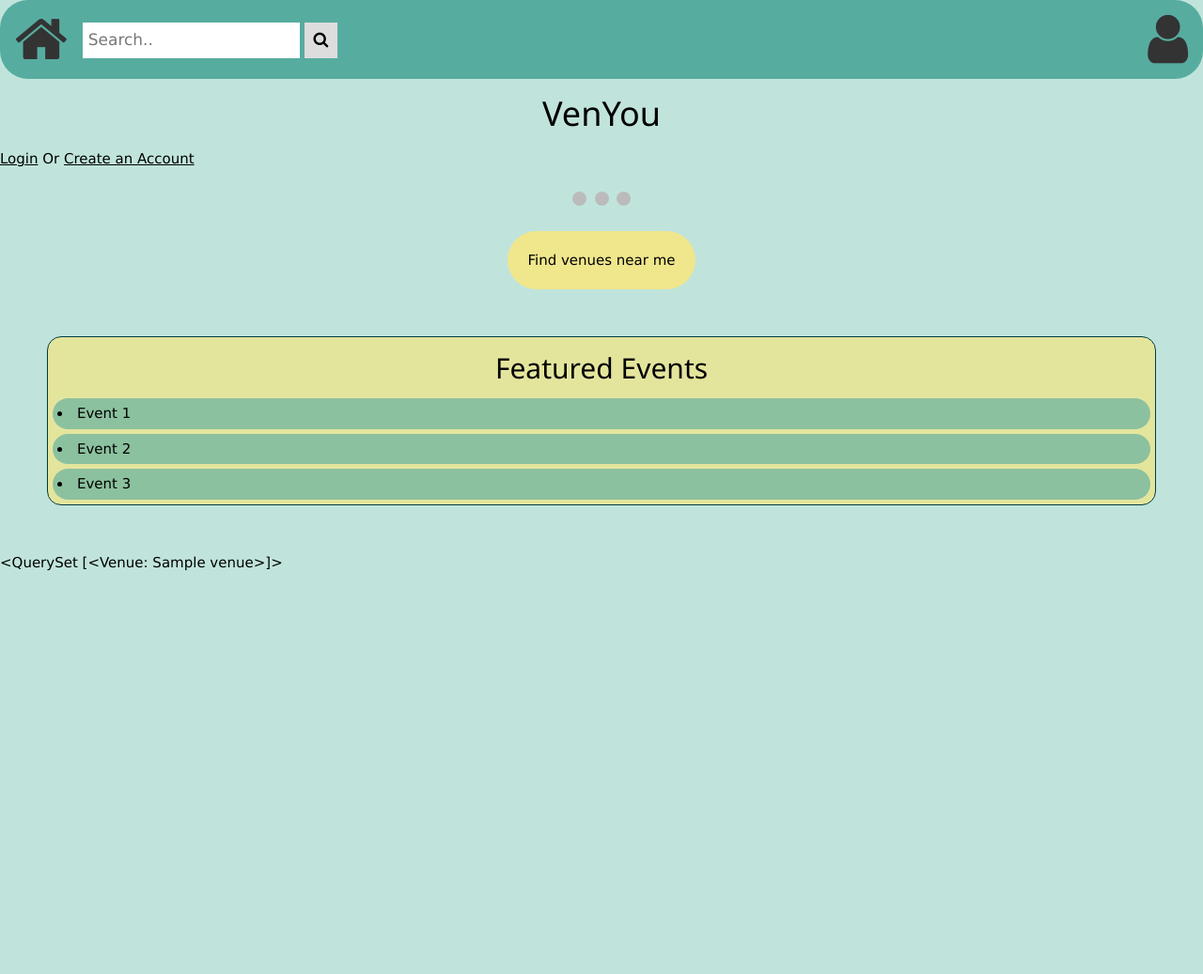
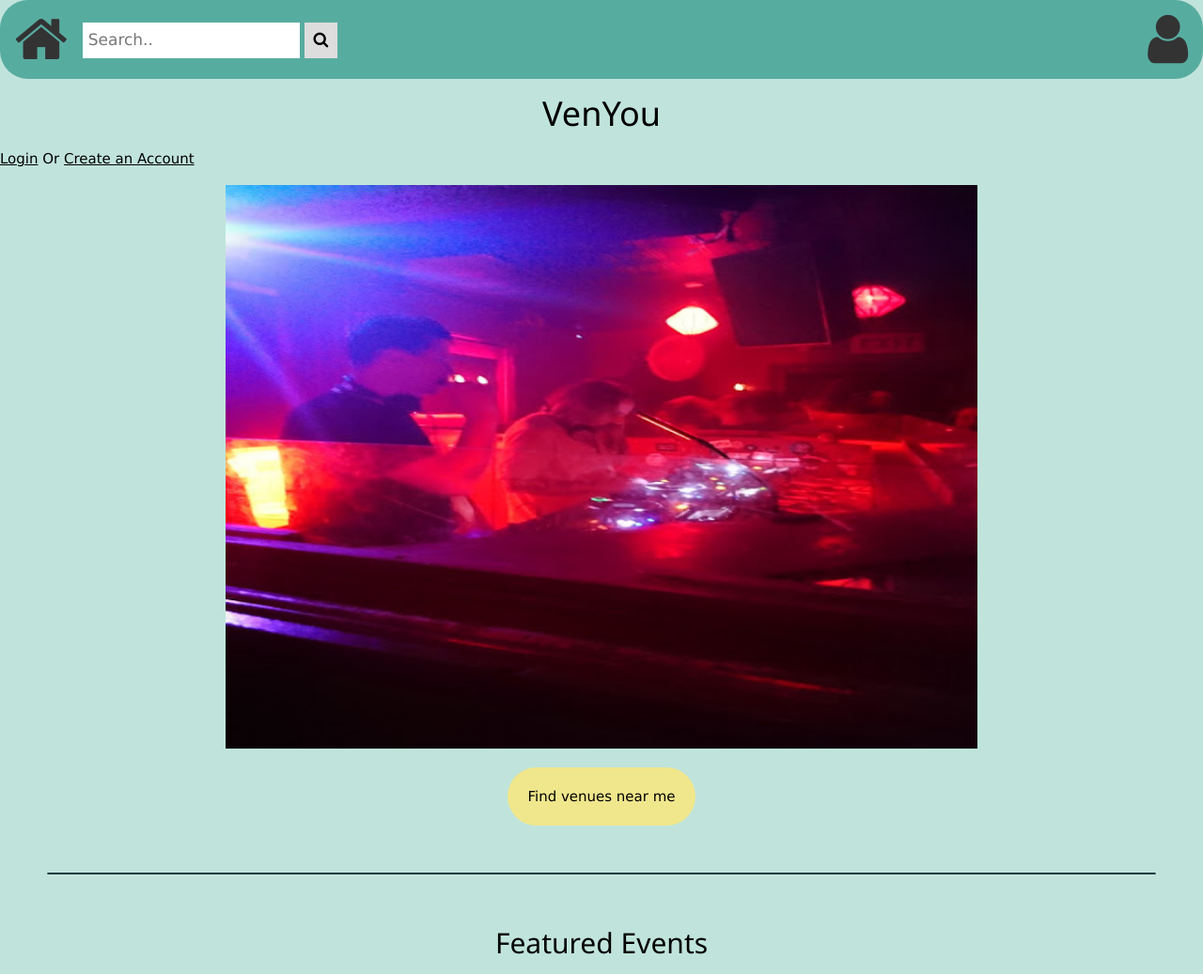
Before and after one commit to KylaNel/VenYou, a Django app: page / in a window 1280 px wide. Shown: the top 1037 px of the page at 94% size. Before the commit the page ends 608 px from the top, so only its background shows below. Run offline with Django 3.2, Linux system fonts and the light colour scheme; tables that the repository leaves empty hold one stand-in row (values such as "Sample post").

Commit message:
Created slideshow for home page

```diff
--- a/venyou/static/css/base.css
+++ b/venyou/static/css/base.css
@@ -192,73 +192,6 @@
   display: inline;
   margin-left: 10px;
   margin-right: 10px;
-}
-
-.slideshow-container {
-  max-width: 1000px;
-  position: relative;
-  margin: auto;
-}
-
-.mySlides {
-  display: none;
-}
-
-.prev, .next {
-  cursor: pointer;
-  position: absolute;
-  top: 50%;
-  width: auto;
-  margin-top: -22px;
-  padding: 16px;
-  color: white;
-  font-weight: bold;
-  font-size: 18px;
-  transition: 0.6s ease;
-  border-radius: 0 3px 3px 0;
-  user-select: none;
-}
-
-.next {
-  right: 0;
-  border-radius: 3px 0 0 3px;
-}
-
-.prev:hover, .next:hover {
-  background-color: rgba(0,0,0,0.8);
-}
-
-.text {
-  color: #f2f2f2;
-  font-size: 15px;
-  padding: 8px 12px;
-  position: absolute;
-  bottom: 8px;
-  width: 100%;
-  text-align: center;
-}
-
-.numbertext {
-  color: #f2f2f2;
-  font-size: 12px;
-  padding: 8px 12px;
-  position: absolute;
-  top: 0;
-}
-
-.dot {
-  cursor: pointer;
-  height: 15px;
-  width: 15px;
-  margin: 0 2px;
-  background-color: #bbb;
-  border-radius: 50%;
-  display: inline-block;
-  transition: background-color 0.6s ease;
-}
-
-.active, .dot:hover {
-  background-color: #717171;
 }
 
 .display_left{
@@ -599,3 +532,13 @@
   padding: 5px;
   margin: 5px;
 }
+
+#slide-box {
+  max-width: 800px;
+  height: 600px;
+}
+.mySlides {
+  display: none;
+  width: 100%;
+  height: 100%;
+}
--- a/venyou/static/js/home.js
+++ b/venyou/static/js/home.js
@@ -1,28 +1,14 @@
-var slideIndex = 1;
-showSlides(slideIndex);
+var myIndex = 0;
+carousel();
 
-// Next/previous controls
-function plusSlides(n) {
-  showSlides(slideIndex += n);
+function carousel() {
+  var i;
+  var x = document.getElementsByClassName("mySlides");
+  for (i = 0; i < x.length; i++) {
+    x[i].style.display = "none";
+  }
+  myIndex++;
+  if (myIndex > x.length) {myIndex = 1}
+  x[myIndex-1].style.display = "block";
+  setTimeout(carousel, 2000); // Change image every 2 seconds
 }
-
-// Thumbnail image controls
-function currentSlide(n) {
-  showSlides(slideIndex = n);
-}
-
-function showSlides(n) {
-  var i;
-  var slides = document.getElementsByClassName("mySlides");
-  var dots = document.getElementsByClassName("dot");
-  if (n > slides.length) {slideIndex = 1}
-  if (n < 1) {slideIndex = slides.length}
-  for (i = 0; i < slides.length; i++) {
-      slides[i].style.display = "none";
-  }
-  for (i = 0; i < dots.length; i++) {
-      dots[i].className = dots[i].className.replace(" active", "");
-  }
-  slides[slideIndex-1].style.display = "block";
-  dots[slideIndex-1].className += " active";
-}
--- a/venyou/templates/venyou_app/base.html
+++ b/venyou/templates/venyou_app/base.html
@@ -14,9 +14,9 @@
 
         <!-- CSS AND JS FOR DJANGO -->
         <link rel="stylesheet" href="{% static 'css/base.css' %}">
-        <script src="{% static 'js/jquery-3.3.1.min.js' %}" crossorigin="anonymous"></script>
+        <!-- <script src="{% static 'js/jquery-3.3.1.min.js' %}" crossorigin="anonymous"></script> -->
         <!-- <script src="{% static 'js/base.js' %}"></script> -->
-        <!-- <script src="{% static 'js/home.js' %}"></script> -->
+
 
         <!-- CSS AND JS IMPORTS FOR VSCODE TESTING -->
         <!-- <link rel="stylesheet" href="base.css">
--- a/venyou/templates/venyou_app/home.html
+++ b/venyou/templates/venyou_app/home.html
@@ -7,6 +7,7 @@
 
 {% block body_block %}
     <link rel="stylesheet" href="https://www.w3schools.com/w3css/4/w3.css">
+
     <h1 class="page_title">VenYou</h1>
 
     {% if user.is_authenticated %}
@@ -21,61 +22,29 @@
     </div>
     {% endif %}
 
-    <div class="slideshow-container">
-        {% if venues %}
-            {% for v in venues %}
-                <!-- Full-width images with number and caption text -->
-                <div class="mySlides">
-                    <!-- <div class="numbertext">1 / 3</div> -->
-                    <img src="{{ venue.banner_picture }}" style="width:100%">
-                    <div class="text">{{ venue.name }}</div>
-
-                    <!-- Next and previous buttons -->
-                    <a class="prev" onclick="plusSlides(-1)">&#10094;</a>
-                    <a class="next" onclick="plusSlides(1)">&#10095;</a>
-                </div>
-                <br>
-
-                <!-- The dots/circles -->
-                <div style="text-align:center">
-                    <span class="dot" onclick="currentSlide(1)"></span>
-                    <span class="dot" onclick="currentSlide(2)"></span>
-                    <span class="dot" onclick="currentSlide(3)"></span>
-                </div>
-            {% endfor %}
-        {% else %}
-            There are no venues yet.
-        {% endif %}
+    <div class="w3-content w3-section" id="slide-box" style="max-width:800px">
+        <!-- {% for venue in venues %}
+            <img class="mySlides" src="{{ venue.banner_picture }}">
+        {% endfor %} -->
+        <img class="mySlides" src="{{ MEDIA_URL }}subclub.jpg">
+        <img class="mySlides" src="{{ MEDIA_URL }}berkeley.jpg">
     </div>
 
     <!-- <button id="button-hometomap" role="button">Find venues near me</button> -->
     <a href="{% url 'venyou_app:map' %}" class="w3-button w3-round-xxlarge w3-khaki" id="hometomap-button">Find venues near me</a>
 
-    <div class="featured-events">
-        <center>
-            <h2>Featured Events</h2>
-        </center>
-        <li class="event">Event 1</li>
-        <li class="event">Event 2</li>
-        <li class="event">Event 3</li>
+    <div class="featured-events"></div>
+    {% if events %}
+    <center>
+        <h2>Featured Events</h2>
+    </center>
+        {% for event in events %}
+            <li class="event"><a href="{ event.ticket_link }">{{ event.name }}</a></li>
+        {% endfor %}
     </div>
+    {% else %}
+        No events yet
+    {% endif %}
 
-    <!-- <div class="featured-events"></div> -->
-    <!-- {% if events %} -->
-    <!-- <center> -->
-        <!-- <h2>Featured Events</h2> -->
-    <!-- </center> -->
-        <!-- {% for event in events %} -->
-            <!-- <li class="event"><a href="{ event.ticket_link }">{{ event.name }}</a></li> -->
-        <!-- {% endfor %} -->
-    <!-- </div> -->
-    <!-- {% else %} -->
-        <!-- No events yet -->
-    <!-- {% endif %} -->
-
-    <div>
-        {{ venues }}
-    </div>
-
-
+    <script src="{% static 'js/home.js' %}"></script>
 {% endblock %}
--- a/venyou/venyou/settings.py
+++ b/venyou/venyou/settings.py
@@ -66,6 +66,7 @@ TEMPLATES = [
                 'django.template.context_processors.debug',
                 'django.template.context_processors.request',
                 'django.template.context_processors.static',
+                'django.template.context_processors.media',
                 'django.contrib.auth.context_processors.auth',
                 'django.contrib.messages.context_processors.messages',
             ],
--- a/venyou/venyou/urls.py
+++ b/venyou/venyou/urls.py
@@ -24,5 +24,4 @@ urlpatterns = [
     path('admin/', admin.site.urls),
     path('', views.home, name='home'),
     path('venyou/', include('venyou_app.urls'))
-] + static(settings.STATIC_URL, document_root=settings.STATIC_ROOT) + \
-    static(settings.MEDIA_URL, document_root=settings.MEDIA_ROOT)
+] + static(settings.STATIC_URL, document_root=settings.STATIC_ROOT) + static(settings.MEDIA_URL, document_root=settings.MEDIA_ROOT)
```
